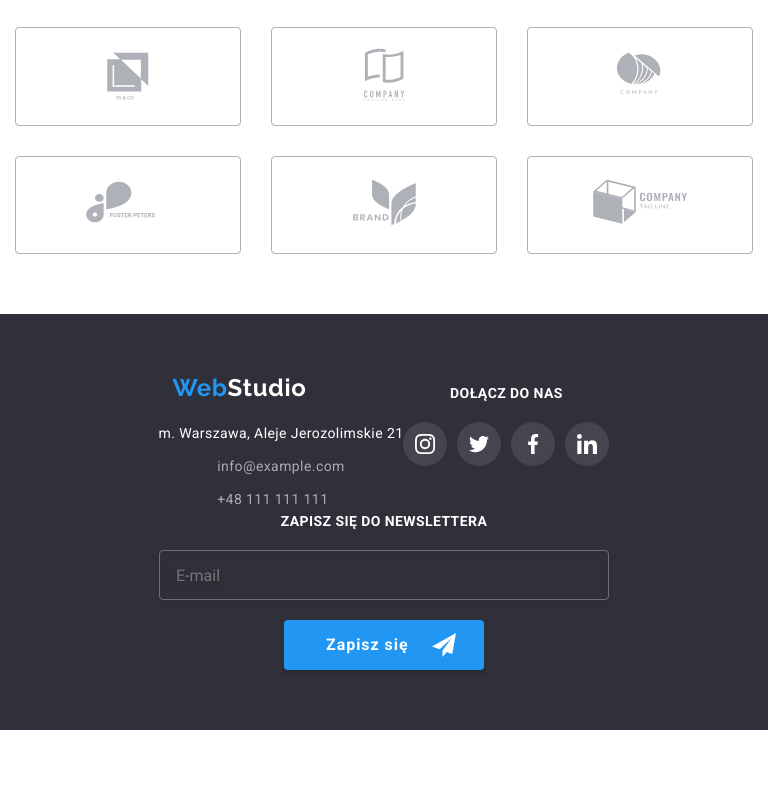
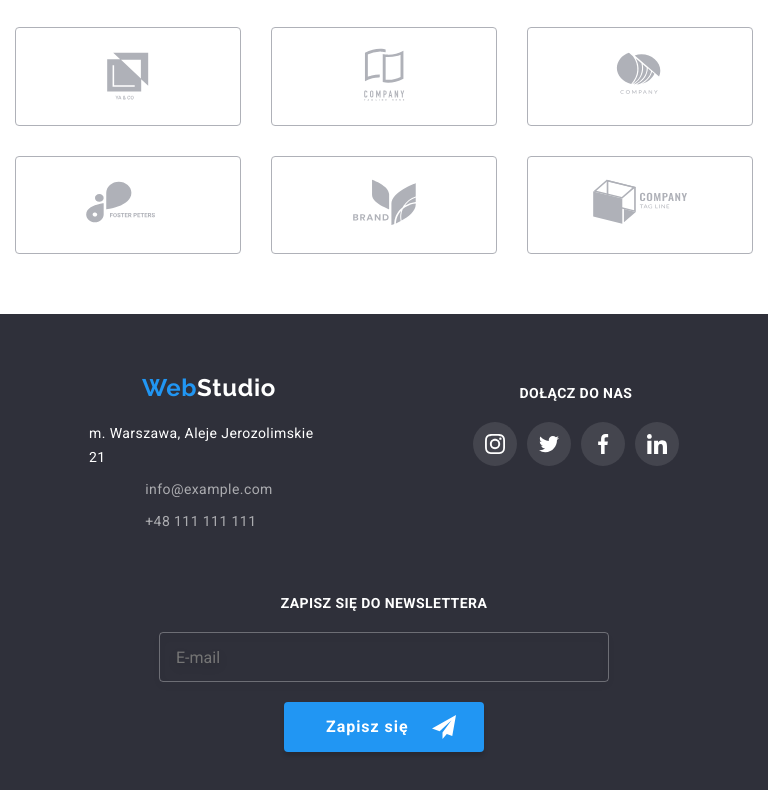
Before and after one commit to DorotaDomanska/WebStudio, a plain HTML site: page index.html in a window 768 px wide. Shown: the part 3352-4142 px from the top of the page. Before the commit the page ends 4082 px from the top, so only its background shows below. Drawn offline with nearby package versions, Linux system fonts and the light colour scheme; files whose address does not match are found by name.

Commit message:
poprawiony footer

```diff
--- a/index.html
+++ b/index.html
@@ -620,7 +620,7 @@
       <div class="container page-footer__ensemble">
         <div class="page-footer--top">
           <div class="page-footer__box">
-            <a class="logo" href="./index.html"
+            <a class="logo logo--footer" href="./index.html"
               ><span class="logo__web">Web</span
               ><span class="logo__studio--footer">Studio</span></a
             >
--- a/sass/components/_logo.scss
+++ b/sass/components/_logo.scss
@@ -22,6 +22,15 @@
 @media screen and (min-width: 768px) {
   .logo {
     margin-right: 83px;
+
+    &--footer {
+      margin-right: 0px;
+    }
+  }
+}
+
+@media screen and (max-width: 1199px) {
+  .logo {
   }
 }
 
--- a/sass/components/_page-footer.scss
+++ b/sass/components/_page-footer.scss
@@ -19,8 +19,6 @@
 
 @media screen and (max-width: 767px) {
   .page-footer__ensemble {
-    flex-direction: column;
-    justify-content: space-between;
     gap: 60px;
   }
 
@@ -36,6 +34,7 @@
     align-items: center;
     flex-direction: column;
     justify-content: space-between;
+    gap: 60px;
   }
 
   .page-footer__box {
@@ -53,12 +52,14 @@
 
 @media screen and (min-width: 768px) and (max-width: 1199px) {
   .page-footer {
-    padding-right: 89px;
-    padding-left: 89px;
+    padding-right: 74px;
+    padding-left: 74px;
   }
 
   .page-footer--top {
     flex-direction: row;
+    justify-content: space-between;
+    gap: 144px;
   }
 }
 
@@ -101,8 +102,18 @@
   line-height: 1.71;
   letter-spacing: 0.03em;
   margin-top: 20px;
-  margin-bottom: 9px;
+  margin-bottom: 8px;
   color: #ffffff;
+}
+
+@media screen and (min-width: 1200px) {
+  .address {
+    margin-bottom: 9px;
+  }
+
+  .address__link--mail {
+    margin-bottom: 9px;
+  }
 }
 
 .address__link {
@@ -116,7 +127,7 @@
   transition: color 250ms cubic-bezier(0.4, 0, 0.2, 1);
 
   &--mail {
-    margin-bottom: 9px;
+    margin-bottom: 8px;
   }
 
   &:hover,
```
Also changed, not shown: css/main.css, css/main.min.css, 2 other files.
